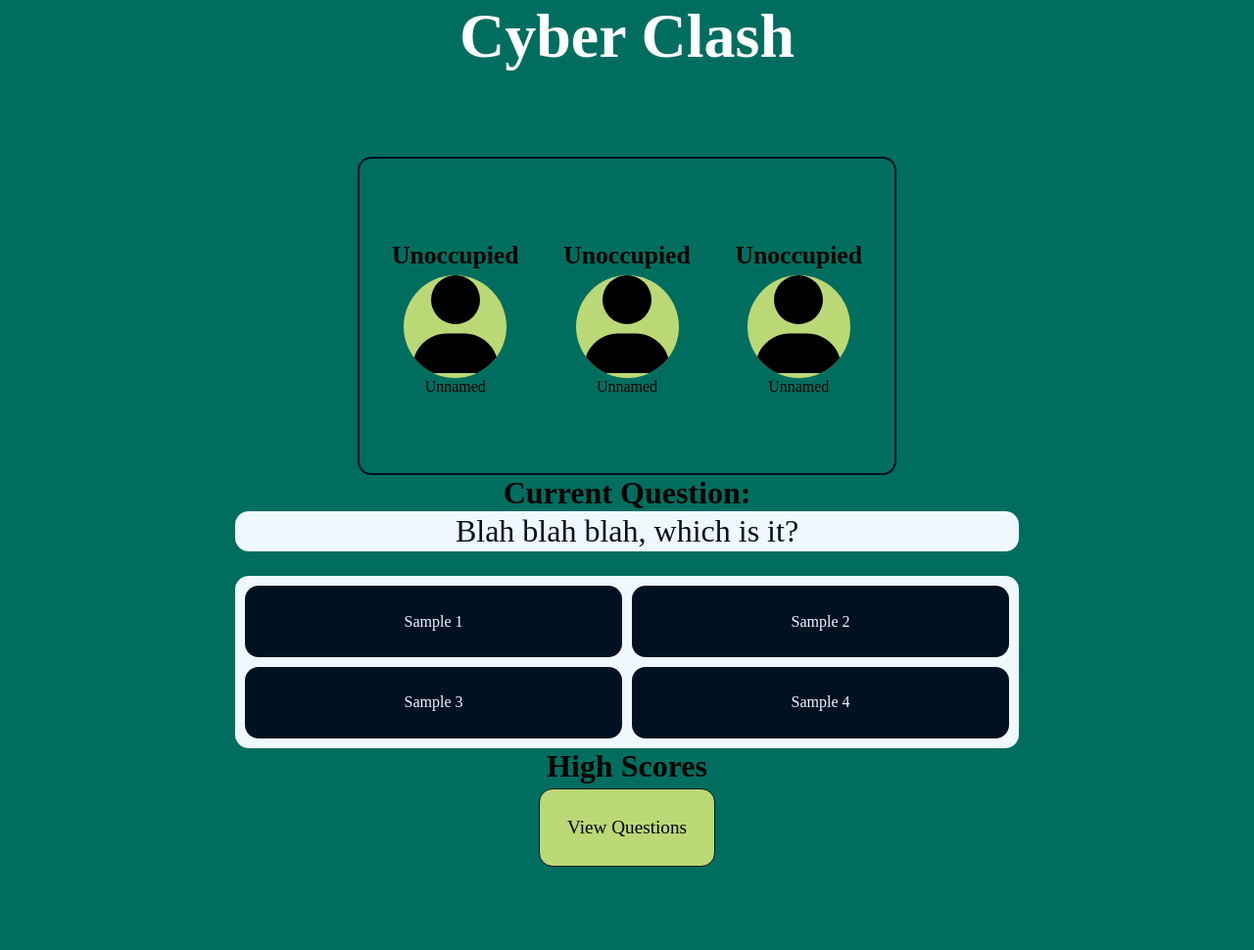
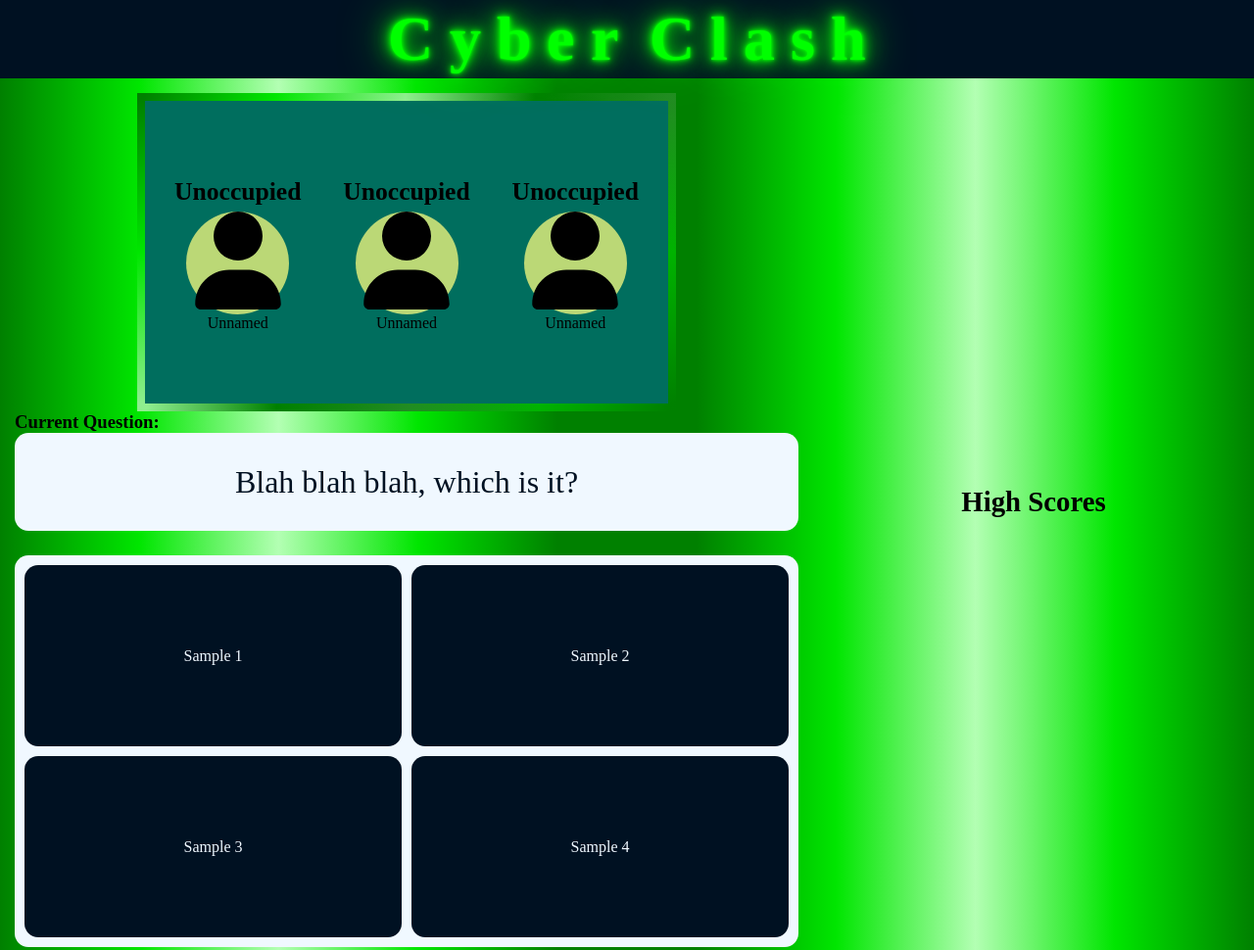
Before and after one commit to dave-sommerville/kahoot-but-not, a website: page public/viewing/index.html in a window 1280 px wide. Shown: the top 970 px of the page at 98% size. Before the commit the page ends 885 px from the top, so only its background shows below. Drawn offline with nearby package versions, Linux system fonts and the light colour scheme; no server answers.

Commit message:
Some style choices made

```diff
--- a/public/css/style.css
+++ b/public/css/style.css
@@ -43,9 +43,9 @@
   display: flex;
   flex-direction: column;
 }
-.circle {
-  border-radius: 50%;
-  overflow: hidden;
+.center {
+  justify-content: center;
+  align-items: center;
 }
 
 .hidden {
@@ -100,33 +100,60 @@
 /*----------------------------------------------------------->
 
 <-----------------------------------------------------------*/
-body {
+.viewing-body {
   background-color: var(--clr-bg);
+	background: linear-gradient(
+		to right,
+		#008000,
+		#00e600,
+		#b3ffb3,
+		#00e600,
+		#008000,
+    #008000,
+		#00e600,
+		#b3ffb3,
+		#00e600,
+		#008000
+	);
+}
+
+.play-body {
+  background-color: var(--clr-bg);
+	background: linear-gradient(
+		to right,
+		#008000,
+		#00e600,
+		#b3ffb3,
+		#00e600,
+		#008000
+	);
 }
 
 header {
-  height: 20svh;
+  height: 10svh;
+  line-height: 10svh;
+  background-color: #012;
   font-size: 2rem;
-  color: #fefefe;
+  color: #00e600;
   text-align: center;
 }
 main {
-  display: flex;
-  flex-direction: column;
   justify-content: center;
   align-items: center;
 }
 
 button {
-  /* height: 40px;
-  width: 80px; */
+  height: 40px;
+  width: 80px;
   border-radius: var(--app-border-rad);
   background-color: #bbd876;
   border: solid 1px #012;
   font-size: 1.2rem;
   padding: 1.75rem;
 }
-
+section {
+  padding: 15px;
+}
 /*---------------------------------------------->
 Admin/Viewing
 <----------------------------------------------*/
@@ -298,3 +325,135 @@ Game Play
   color: green;
   font-weight: bold;
 }
+
+
+.wrap {
+	border: 8px solid;
+	border-image: linear-gradient(
+			-50deg,
+			green,
+			#00b300,
+			forestgreen,
+			green,
+			lightgreen,
+			#00e600,
+			green
+		)
+		1;
+}
+:root {
+  --app-t-shadow:
+    0 0 2px #0f0,
+    0 0 8px #0e0,
+    0 0 16px #0f0,
+    0 0 32px #0e0,
+    0 0 64px #4f4;
+}
+
+.glow-text {
+	font-size: 2rem;
+	color: #0f0;
+	text-shadow: var(--app-t-shadow);
+	animation: flicker 1.5s infinite alternate;
+}
+
+.animate span {
+	opacity: 0;
+	transform: translate(0, -100px) rotate(360deg) scale(0);
+	animation: revolveDrop .3s forwards;
+}
+
+.animate span {
+	display: inline-block;
+}
+.animate span:nth-of-type(2) {
+	animation-delay: .05s;
+}
+.animate span:nth-of-type(3) {
+	animation-delay: .1s;
+}
+.animate span:nth-of-type(4) {
+	animation-delay: .15s;
+}
+.animate span:nth-of-type(5) {
+	animation-delay: .2s;
+}
+.animate span:nth-of-type(6) {
+	animation-delay: .25s;
+}
+.animate span:nth-of-type(7) {
+	animation-delay: .3s;
+}
+.animate span:nth-of-type(8) {
+	animation-delay: .35s;
+}
+.animate span:nth-of-type(9) {
+	animation-delay: .4s;
+}
+.animate span:nth-of-type(10) {
+	animation-delay: .45s;
+}
+.animate span:nth-of-type(11) {
+	animation-delay: .5s;
+}
+.animate span:nth-of-type(12) {
+	animation-delay: .55s;
+}
+.animate span:nth-of-type(13) {
+	animation-delay: .6s;
+}
+.animate span:nth-of-type(14) {
+	animation-delay: .65s;
+}
+.animate span:nth-of-type(15) {
+	animation-delay: .7s;
+}
+.animate span:nth-of-type(16) {
+	animation-delay: .75s;
+}
+.animate span:nth-of-type(17) {
+	animation-delay: .8s;
+}
+.animate span:nth-of-type(18) {
+	animation-delay: .85s;
+}
+.animate span:nth-of-type(19) {
+	animation-delay: .9s;
+}
+.animate span:nth-of-type(20) {
+	animation-delay: .95s;
+}
+
+@keyframes revolveDrop {
+	30% {
+		transform: translate(0, -50px) rotate(180deg) scale(1);
+	}
+
+	60% {
+		transform: translate(0, 20px) scale(.8) rotate(0deg);
+	}
+
+	100% {
+		transform: translate(0) scale(1) rotate(0deg);
+		opacity: 1;
+	}
+}
+
+@keyframes flicker {
+	0%, 100% {
+			text-shadow:
+					0 0 3px #0f0,
+					0 0 7px #0f0,
+					0 0 15px #0f0,
+					0 0 30px #0f0,
+					0 0 60px #0f0;
+	}
+	50% {
+			text-shadow:
+					0 0 2px #0f0,
+					0 0 5px #0f0,
+					0 0 10px #0f0,
+					0 0 20px #0f0,
+					0 0 40px #0f0;
+	}
+}
--- a/public/viewing/index.html
+++ b/public/viewing/index.html
@@ -20,17 +20,29 @@
     <link rel="stylesheet" href="https://cdnjs.cloudflare.com/ajax/libs/font-awesome/6.6.0/css/all.min.css">
     <script defer src="./app.js"></script>
 </head>
-<body class="no-select">
-  <header>
-    <h1>Cyber Clash</h1>
+<body class="no-select viewing-body">
+  <header class="glow-text">
+    <h1 class="animate title">
+      <span>C</span>
+      <span>y</span>
+      <span>b</span>
+      <span>e</span>
+      <span>r</span>
+      <span> </span>
+      <span>C</span>
+      <span>l</span>
+      <span>a</span>
+      <span>s</span>
+      <span>h</span>
+    </h1>
   </header>
-  <main class="f-col">
+  <main class="flex">
     <!--  Lobby will hold placeholders for participants when game is not running. As users join it will update the chosen
           avatar and user name. Once three users have joined (or at least one) the admin can start the game.
           I think we should leave the game control only on the admin frontend.
     -->
-    <section class="lobby f-col">
-      <div class="flex sp-even">
+    <section class="f-col center">
+      <div class="lobby  wrap flex sp-even">
         <div class="center f-col">
           <h4 class="player-one-status">Unoccupied</h4>
           <div class="circle">
@@ -53,10 +65,7 @@
           <p class="player-three">Unnamed</p>
         </div>
       </div>
-    </section>
-    <!-- Main Content -->
-    <section class="game-area f-col">
-      <div class="question-display-viewing f-col">
+      <div class="question-display-viewin f-col">
         <h3>Current Question:</h3>
         <div class="question-wrapper flex">
         <p class="question-text">Blah blah blah, which is it?</p>
@@ -75,6 +84,7 @@
           <p class="opt-four-txt">Sample 4</p>
         </div>
       </div>
+    </section>
     <section class="score-display">
       <h3 class="score-trigger pointer hover">
         High Scores
@@ -82,7 +92,6 @@
       <div class="high-scores" id="leaderboard">
       </div>
     </section>
-    <button class="view">View Questions</button>
   </main>
 
 </body>
```
Also changed, not shown: public/gameplay/index.html (+1 -1 lines).
